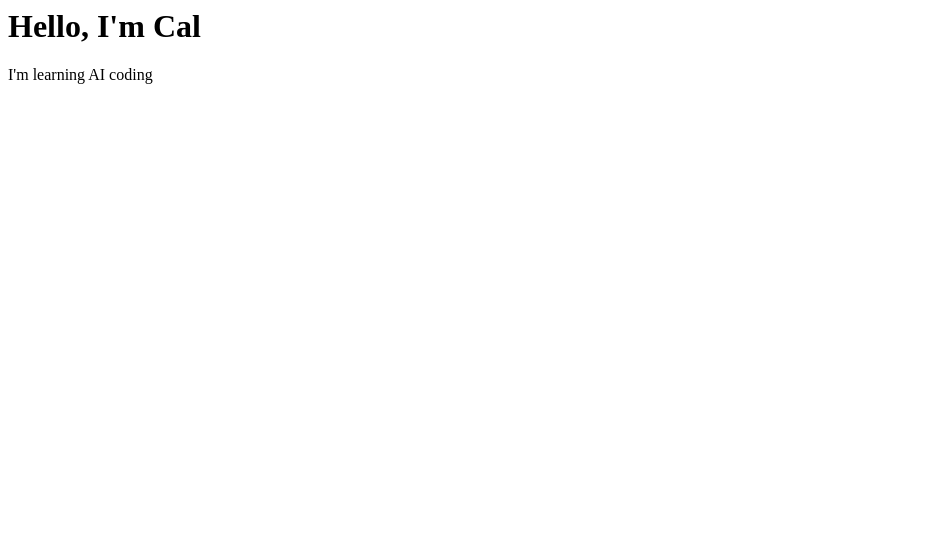
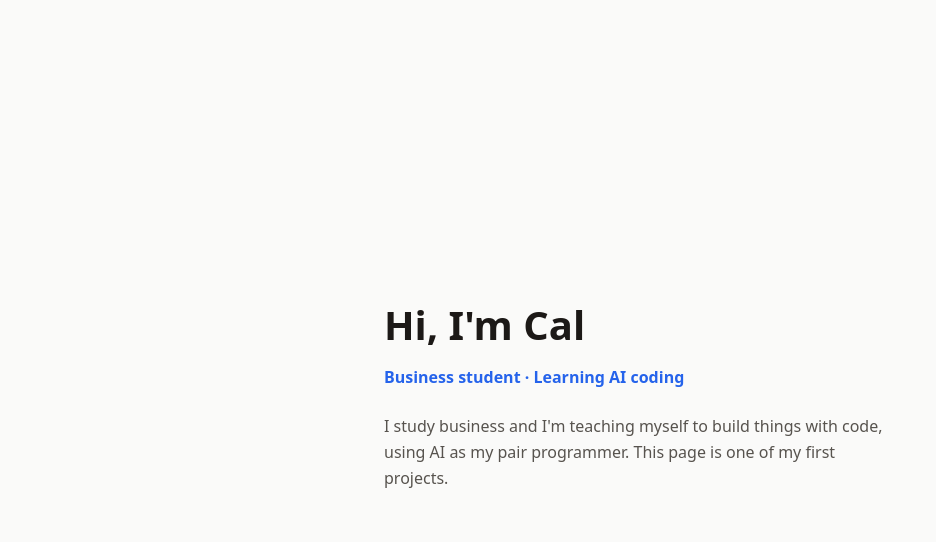
Before and after one commit to Cal387/hello-web, a plain HTML site: page index.html in a window 1280 px wide. Shown: the whole page, without its empty margins (0-936 px from the left). Drawn offline with Linux system fonts and the light colour scheme.

Commit message:
Turn index.html into a simple about-me page
Co-Authored-By: Claude Opus 5.5 <noreply@anthropic.com>

```diff
--- a/index.html
+++ b/index.html
@@ -1,2 +1,57 @@
-<h1>Hello, I'm Cal</h1>
-<p>I'm learning AI coding</p>
+<!DOCTYPE html>
+<html lang="en">
+<head>
+  <meta charset="utf-8">
+  <meta name="viewport" content="width=device-width, initial-scale=1">
+  <title>About Cal</title>
+  <style>
+    :root {
+      --bg: #fafaf9;
+      --text: #1c1917;
+      --muted: #57534e;
+      --accent: #2563eb;
+    }
+    @media (prefers-color-scheme: dark) {
+      :root {
+        --bg: #1c1917;
+        --text: #f5f5f4;
+        --muted: #a8a29e;
+        --accent: #60a5fa;
+      }
+    }
+    body {
+      margin: 0;
+      min-height: 100vh;
+      display: grid;
+      place-items: center;
+      background: var(--bg);
+      color: var(--text);
+      font-family: system-ui, -apple-system, sans-serif;
+      line-height: 1.6;
+    }
+    main {
+      max-width: 32rem;
+      padding: 2rem 1rem;
+    }
+    h1 {
+      font-size: 2.5rem;
+      margin: 0 0 0.5rem;
+    }
+    .tagline {
+      color: var(--accent);
+      font-weight: 600;
+      margin: 0 0 1.5rem;
+    }
+    p {
+      color: var(--muted);
+    }
+  </style>
+</head>
+<body>
+  <main>
+    <h1>Hi, I'm Cal</h1>
+    <p class="tagline">Business student · Learning AI coding</p>
+    <p>I study business and I'm teaching myself to build things with code, using AI as my pair programmer. This page is one of my first projects.</p>
+  </main>
+</body>
+</html>
```
